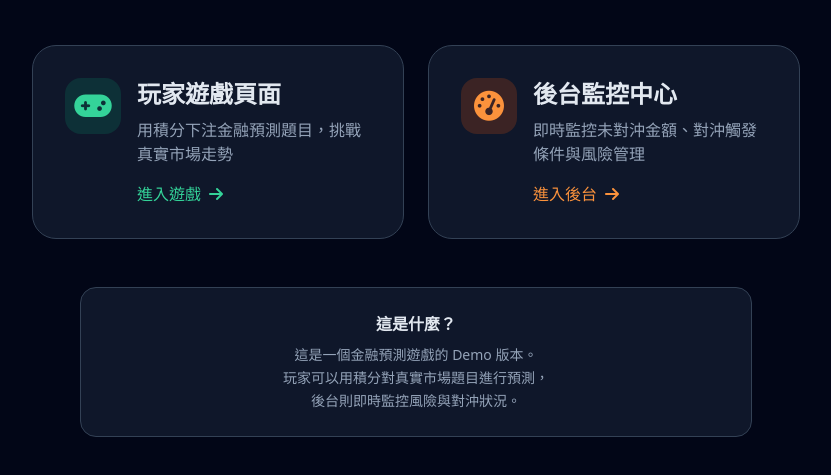
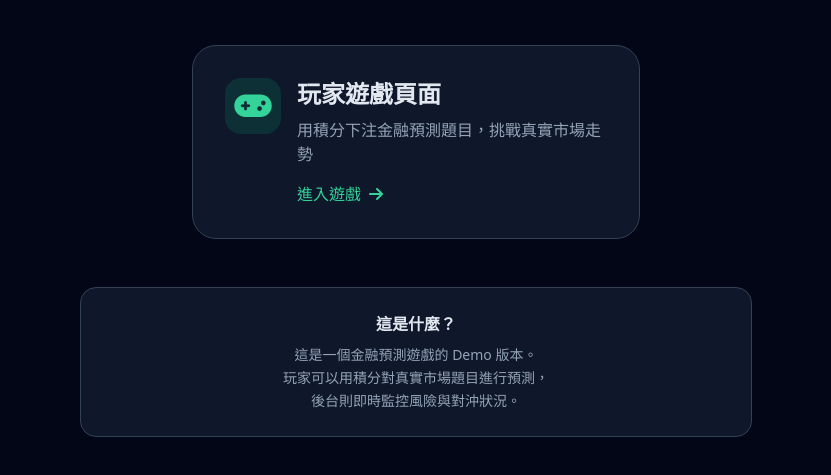
Before and after one commit to cskbilly/financial-prediction-mvp, a website: page index.html in a window 1280 px wide. Shown: the part 209-684 px from the top of the page, without its empty margins (224-1055 px from the left). Drawn offline with nearby package versions, Linux system fonts and the light colour scheme.

Commit message:
style: hide admin dashboard entry into subtle corner dot on landing page

```diff
--- a/index.html
+++ b/index.html
@@ -13,7 +13,6 @@
 <body class="bg-slate-950 text-slate-200">
     <div class="max-w-4xl mx-auto px-6 py-16">
 
-        <!-- 標題區 -->
         <div class="text-center mb-12">
             <div class="inline-flex items-center gap-x-3 mb-4">
                 <div class="w-12 h-12 bg-gradient-to-br from-emerald-500 to-teal-500 rounded-2xl flex items-center justify-center">
@@ -28,10 +27,7 @@
             </div>
         </div>
 
-        <!-- 兩個入口卡片 -->
-        <div class="grid grid-cols-1 md:grid-cols-2 gap-6 max-w-3xl mx-auto">
-
-            <!-- 玩家遊戲頁面 -->
+        <div class="max-w-md mx-auto">
             <a href="public/player-game.html"
                class="group block bg-slate-900 border border-slate-700 hover:border-emerald-500 rounded-3xl p-8 transition-all hover:-translate-y-1">
                 <div class="flex items-start gap-x-4">
@@ -48,28 +44,8 @@
                     </div>
                 </div>
             </a>
-
-            <!-- 後台監控頁面 -->
-            <a href="admin/admin-dashboard.html"
-               class="group block bg-slate-900 border border-slate-700 hover:border-orange-500 rounded-3xl p-8 transition-all hover:-translate-y-1">
-                <div class="flex items-start gap-x-4">
-                    <div class="w-14 h-14 bg-orange-600/20 rounded-2xl flex items-center justify-center flex-shrink-0 group-hover:bg-orange-600/30 transition-colors">
-                        <i class="fa-solid fa-tachometer-alt text-orange-400 text-3xl"></i>
-                    </div>
-                    <div>
-                        <h3 class="text-2xl font-bold mb-2 group-hover:text-orange-400 transition-colors">後台監控中心</h3>
-                        <p class="text-slate-400 mb-4">即時監控未對沖金額、對沖觸發條件與風險管理</p>
-                        <div class="inline-flex items-center gap-x-2 text-orange-400 font-medium">
-                            <span>進入後台</span>
-                            <i class="fa-solid fa-arrow-right group-hover:translate-x-1 transition-transform"></i>
-                        </div>
-                    </div>
-                </div>
-            </a>
-
         </div>
 
-        <!-- 說明區 -->
         <div class="mt-12 max-w-2xl mx-auto text-center">
             <div class="bg-slate-900 border border-slate-700 rounded-2xl p-6">
                 <h4 class="font-bold mb-2">這是什麼？</h4>
@@ -82,5 +58,11 @@
         </div>
 
     </div>
+
+    <a href="admin/admin-dashboard.html"
+       title="Admin"
+       class="fixed bottom-4 right-4 z-30 w-3 h-3 rounded-full bg-slate-700/40 hover:bg-slate-600 opacity-30 hover:opacity-100 transition-all duration-300">
+    </a>
+
 </body>
 </html>
```
